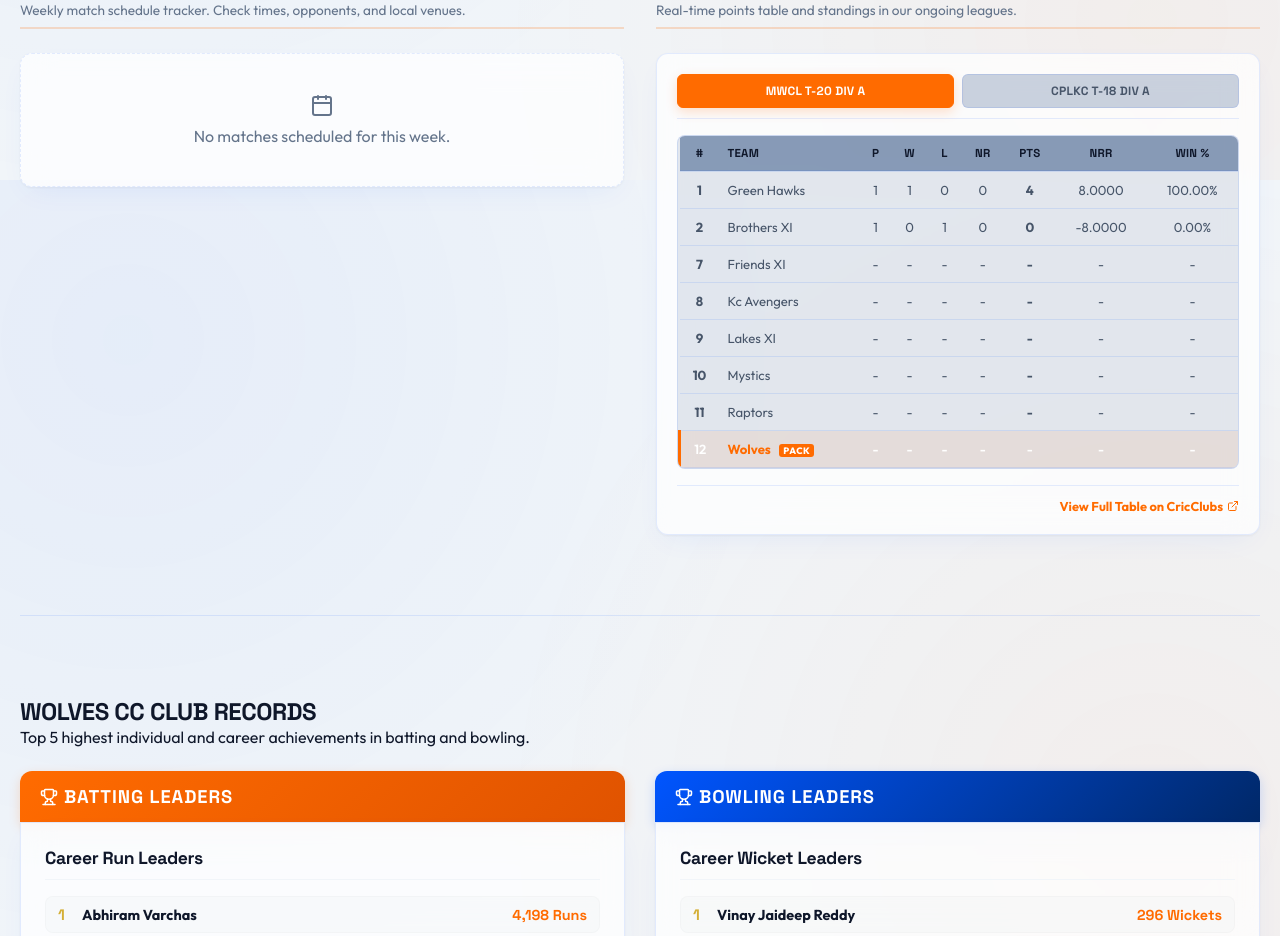
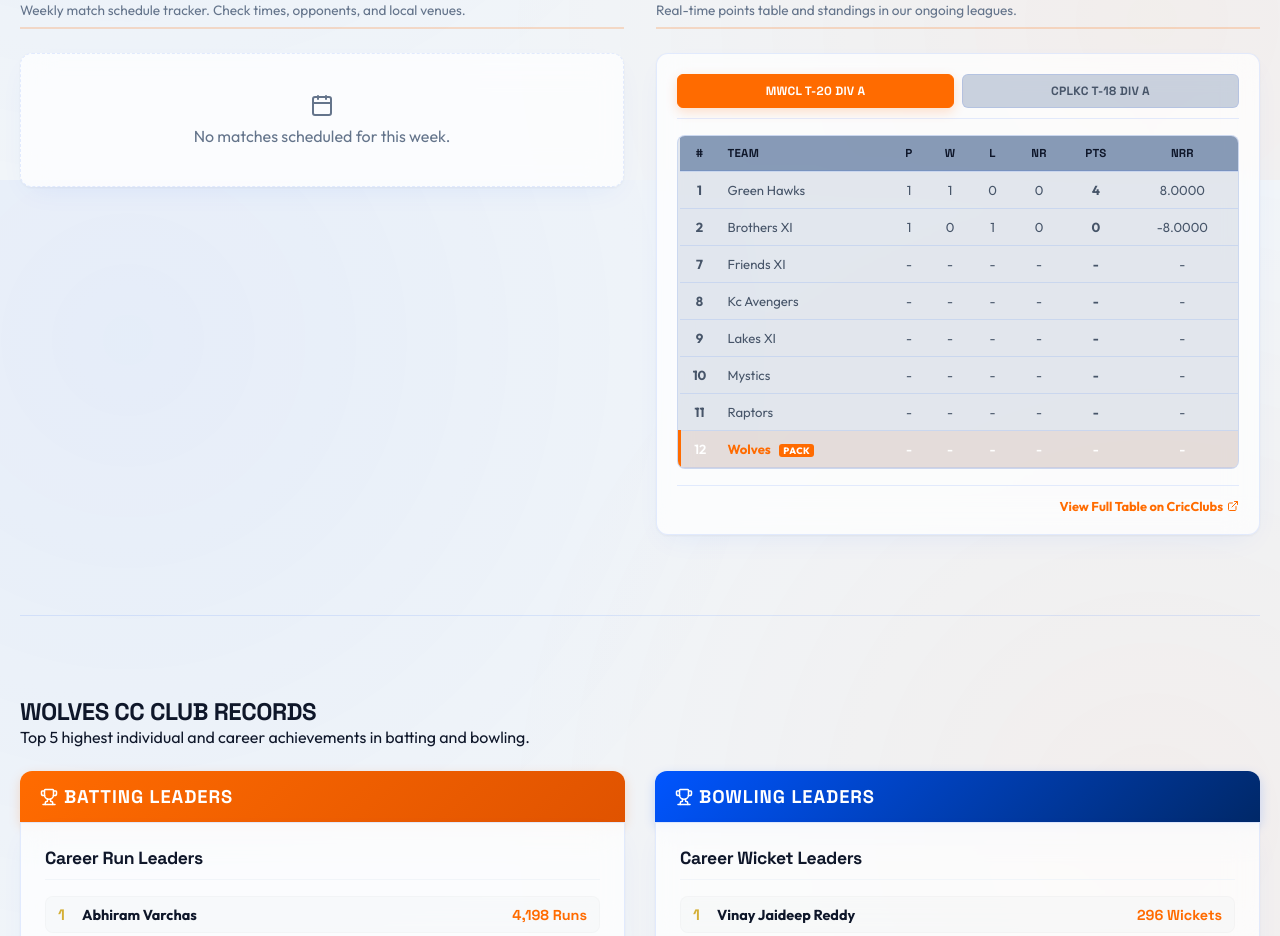
Before and after one commit to wolvescricketclub/wolves-cricket-club, a React (Vite) app: page / in a window 1280 px wide. Shown: the part 3020-3956 px from the top of the page. Built offline with nearby package versions, Linux system fonts and the light colour scheme.

Commit message:
Remove win % column and keep net runrate in standings

```diff
--- a/src/App.jsx
+++ b/src/App.jsx
@@ -1251,8 +1251,7 @@ function App() {
                           <th>L</th>
                           <th>NR</th>
                           <th>PTS</th>
-                          <th className="hide-on-mobile">NRR</th>
-                          <th className="hide-on-mobile">WIN %</th>
+                          <th>NRR</th>
                         </tr>
                       </thead>
                       <tbody>
@@ -1269,8 +1268,7 @@ function App() {
                               <td>{teamRow.lost}</td>
                               <td>{teamRow.nr}</td>
                               <td className="points-cell">{teamRow.pts}</td>
-                              <td className="nrr-cell hide-on-mobile">{teamRow.nrr}</td>
-                              <td className="win-pct-cell hide-on-mobile">{teamRow.winPct}</td>
+                              <td className="nrr-cell">{teamRow.nrr}</td>
                             </tr>
                           );
                         })}
```
